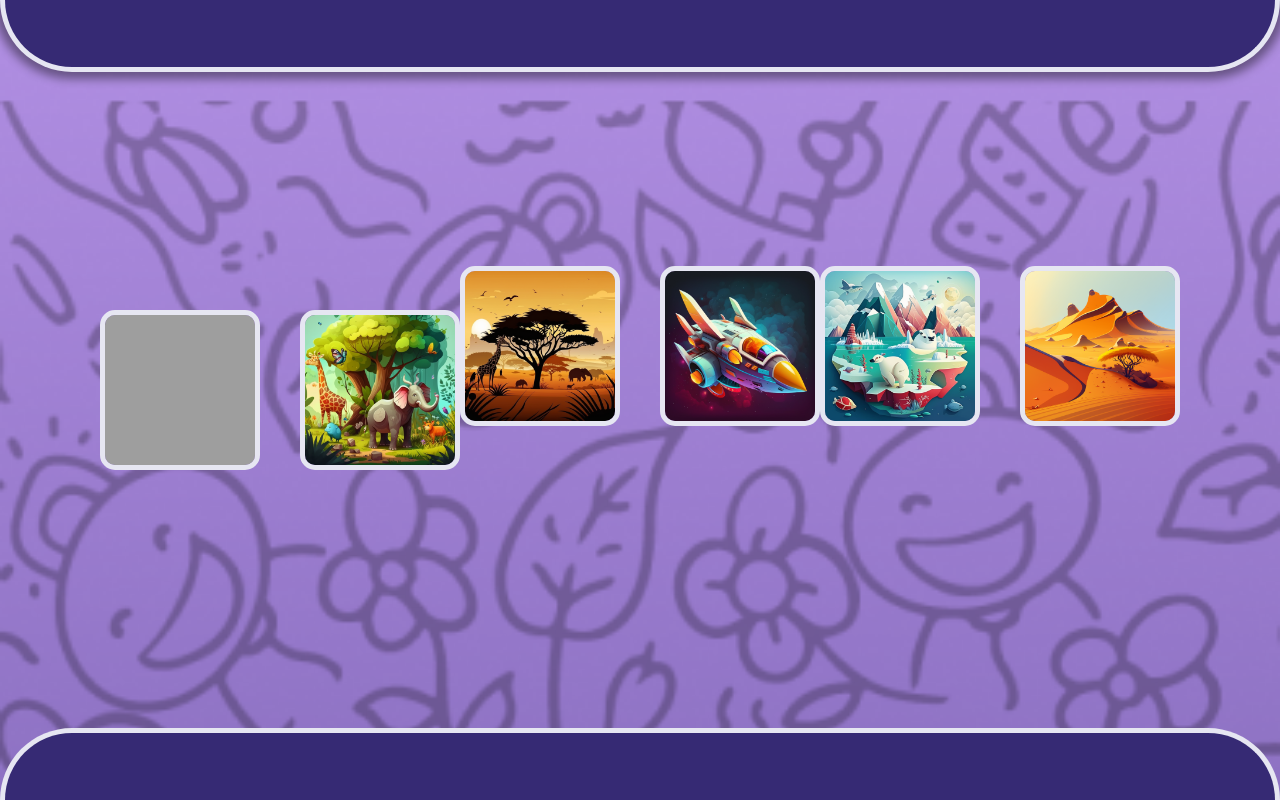
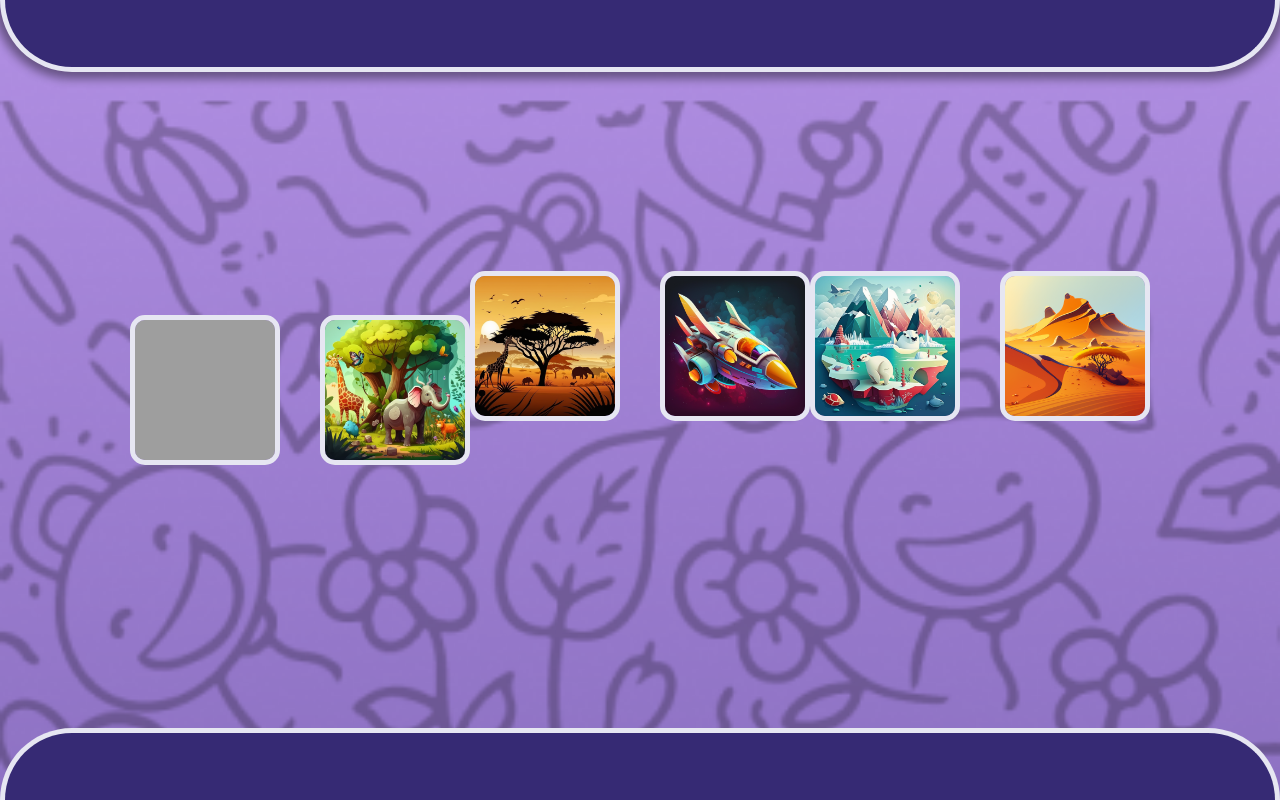
Before and after one commit to rafaelsaboiad/storyApp, a plain HTML site: page index.html in a window 1280 px wide. Drawn offline with Linux system fonts and the light colour scheme; grey boxes are pictures that could not be loaded.

Commit message:
btnSizing

```diff
--- a/index.html
+++ b/index.html
@@ -17,12 +17,12 @@
 		<div class="rectbot"></div>
 		<div class="recttop"></div>
 		<div class="btnLocal">
-			<a href="."><img class="aquaticBtn" src="/content/biomaAquatico3.png" style="width: 160px" height="160px" /> </a>
-			<a href="."><img class="forestBtn" src="/content/forest1.png" style="width: 160px" height="160px" /> </a>
-			<a href="."><img class="savannaBtn" src="/content/savanna2.png" style="width: 160px" height="160px" /> </a>
-			<a href="."><img class="spaceBtn" src="/content/space.png" style="width: 160px" height="160px" /> </a>
-			<a href="."><img class="polarBtn" src="/content/polar.png" style="width: 160px" height="160px" /> </a>
-			<a href="."><img class="desertBtn" src="/content/desert2.png" style="width: 160px" height="160px" /> </a>
+			<a href="."><img class="aquaticBtn" src="/content/biomaAquatico3.png" style="width: 150px" height="150px" /> </a>
+			<a href="."><img class="forestBtn" src="/content/forest1.png" style="width: 150px" height="150px" /> </a>
+			<a href="."><img class="savannaBtn" src="/content/savanna2.png" style="width: 150px" height="150px" /> </a>
+			<a href="."><img class="spaceBtn" src="/content/space.png" style="width: 150px" height="150px" /> </a>
+			<a href="."><img class="polarBtn" src="/content/polar.png" style="width: 150px" height="150px" /> </a>
+			<a href="."><img class="desertBtn" src="/content/desert2.png" style="width: 150px" height="150px" /> </a>
 		</div>
 	</main>
 </body>
--- a/styles.css
+++ b/styles.css
@@ -56,7 +56,6 @@ main {
 	height: 80vh;
 	display: flex;
 	align-items: center;
-	vertical-align: middle;
 	flex-wrap: wrap;
 	justify-content: center;
 }
```
